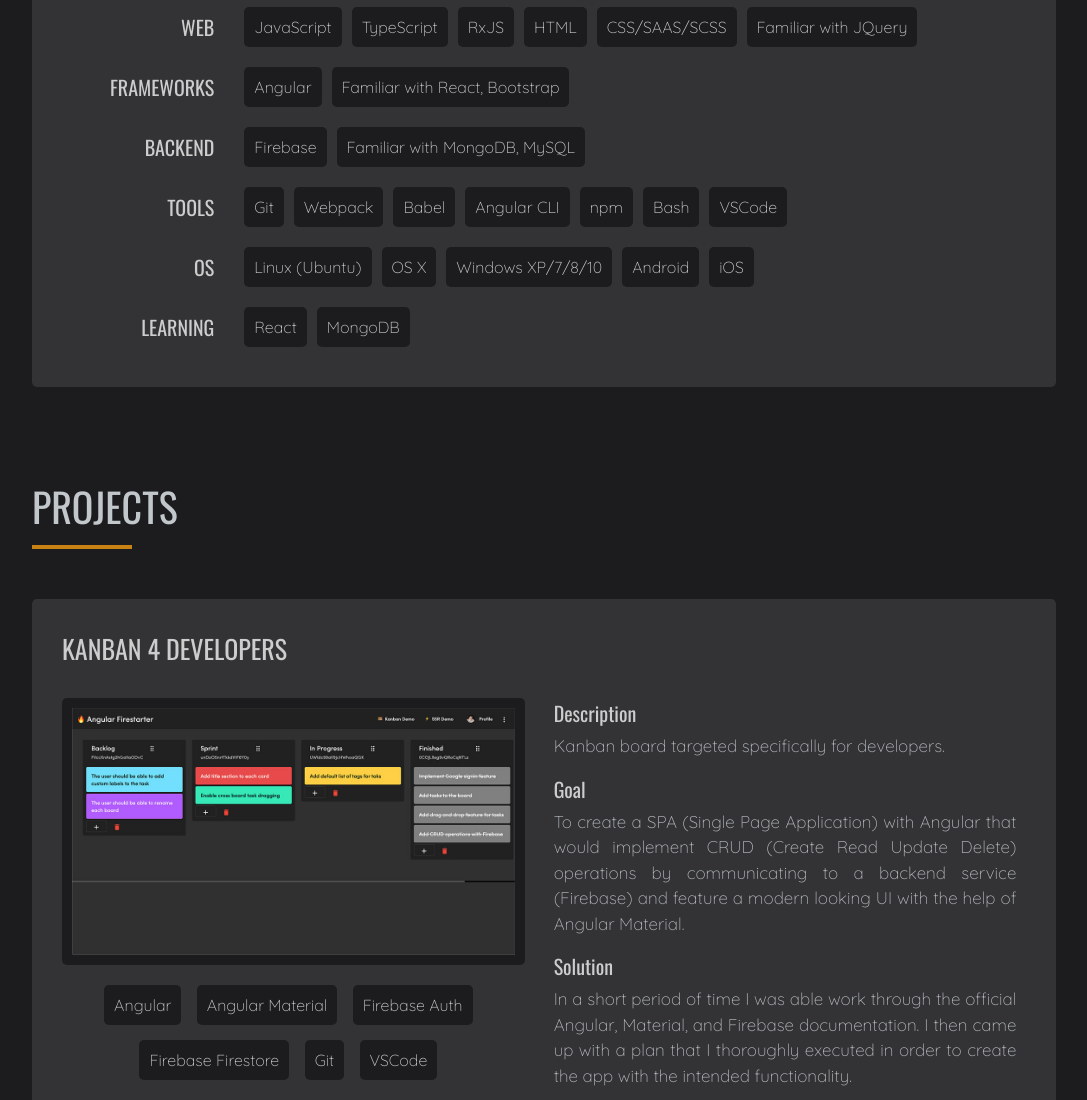
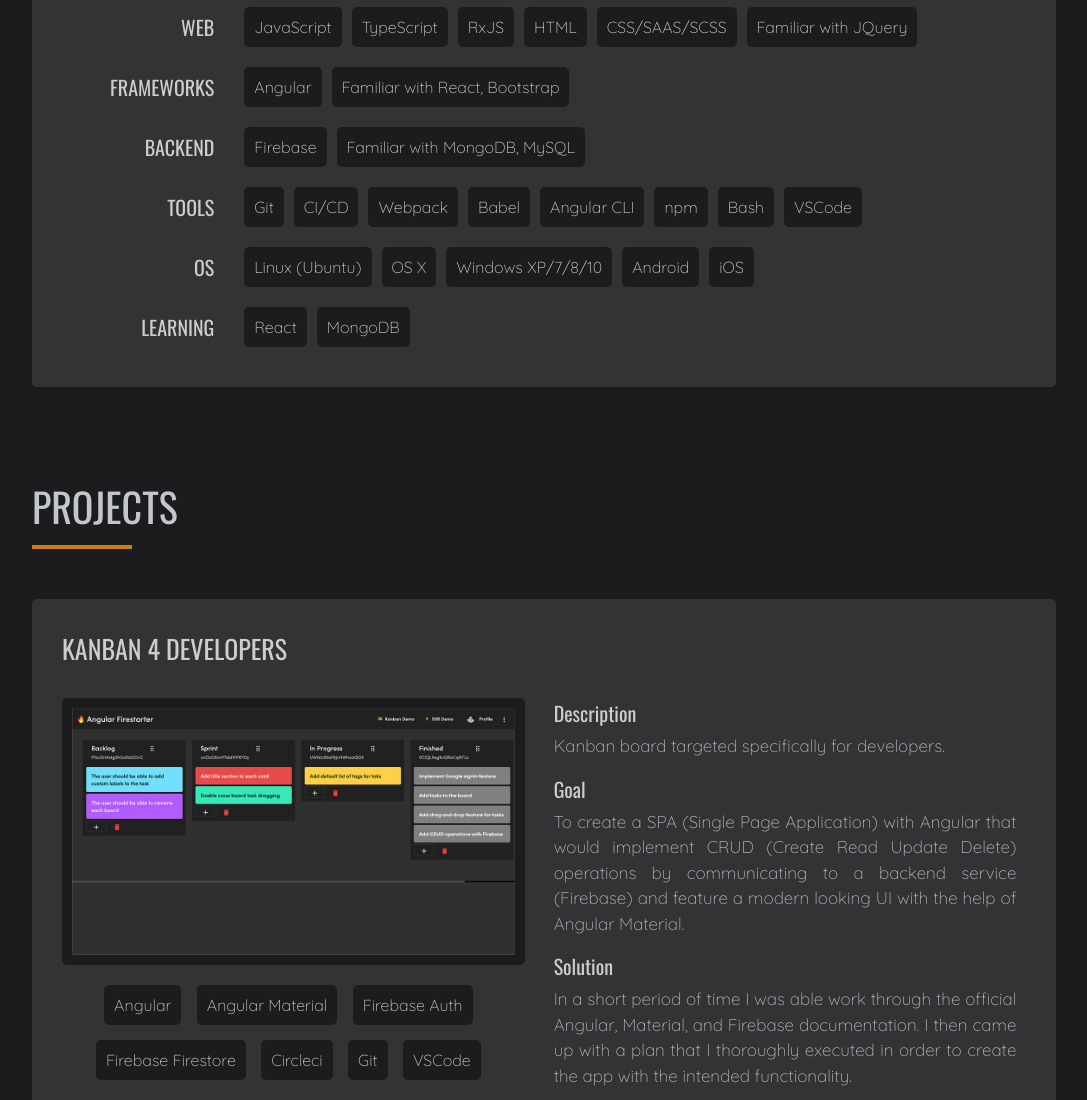
Before and after one commit to voynovinc/personal-website, a website: page index.html in a window 1280 px wide. Shown: the part 1126-2226 px from the top of the page, without its empty margins (96-1183 px from the left). Drawn offline with nearby package versions, Linux system fonts and the light colour scheme.

Commit message:
Add ci/cd to skills and projects

```diff
--- a/index.html
+++ b/index.html
@@ -133,6 +133,7 @@
                         <p>
                             Git
                         </p>
+                        <p>CI/CD</p>
                         <p>Webpack</p>
                         <p>Babel</p>
                         <p>Angular CLI</p>
@@ -191,6 +192,7 @@
                         <li>Angular Material</li>
                         <li>Firebase Auth</li>
                         <li>Firebase Firestore</li>
+                        <li>Circleci</li>
                         <li>Git</li>
                         <li>VSCode</li>
                     </ul>
```
